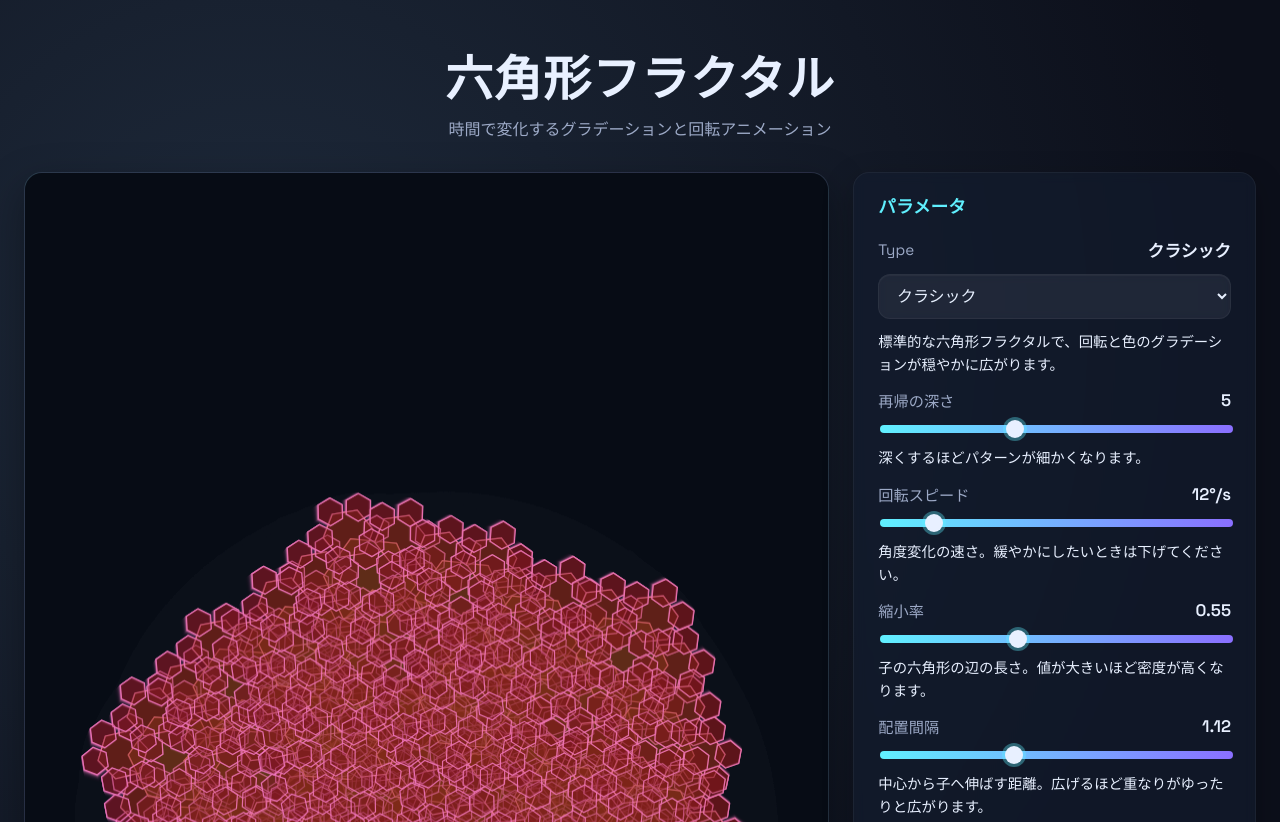
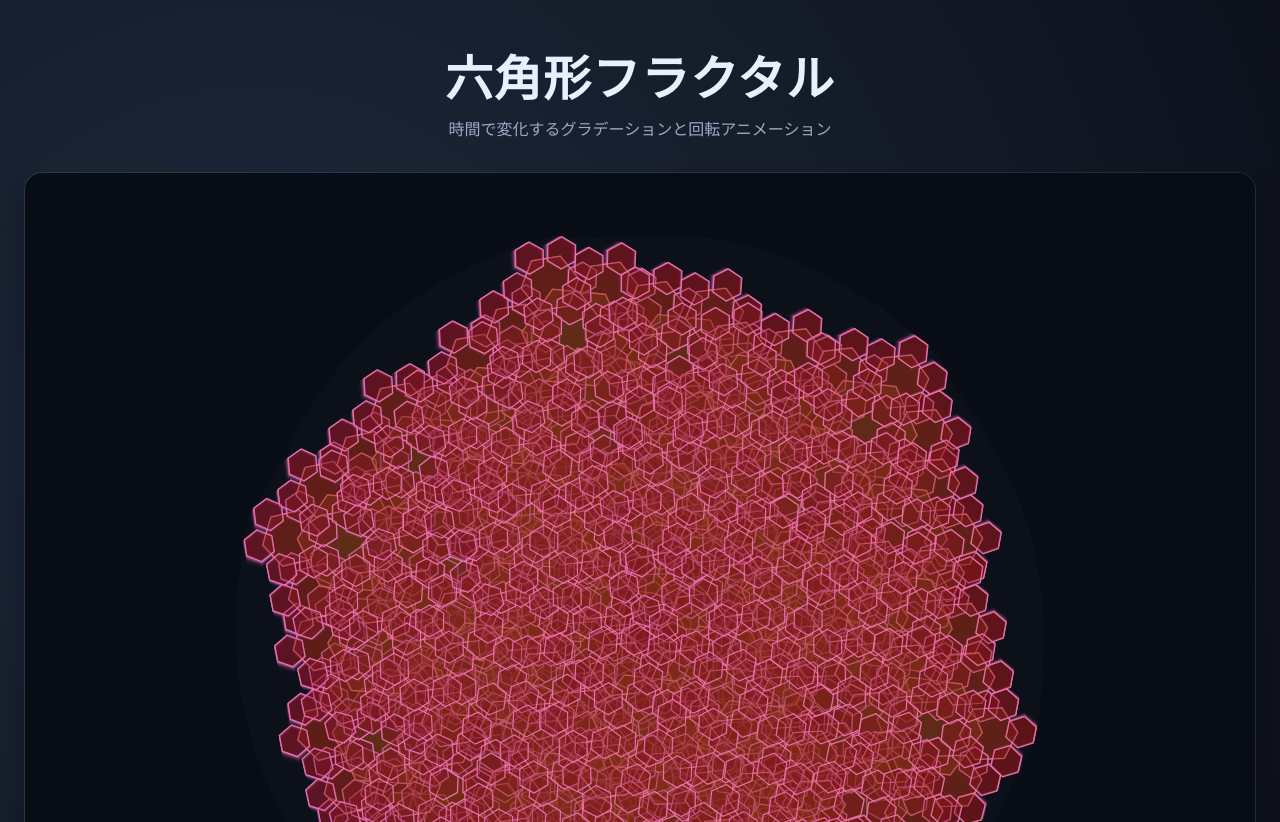
Before and after one commit to eburairu/fractal, a plain HTML site: page index.html in a window 1280 px wide. Shown: the top 822 px of the page. Drawn offline with Linux system fonts and the light colour scheme.

Commit message:
Make canvas sticky and scroll parameters

```diff
--- a/src/styles/style.css
+++ b/src/styles/style.css
@@ -42,9 +42,11 @@ body {
 main {
   flex: 1;
   display: grid;
-  grid-template-columns: minmax(0, 2fr) minmax(280px, 1fr);
-  gap: 1.5rem;
+  grid-template-rows: auto 1fr;
+  gap: 1.25rem;
   padding: 0 1.5rem 2rem;
+  min-height: 0;
+  overflow: hidden;
 }
 
 .canvas-wrapper {
@@ -54,6 +56,9 @@ main {
   border: 1px solid var(--border);
   background: linear-gradient(120deg, rgba(96, 240, 255, 0.08), rgba(138, 111, 255, 0.08));
   box-shadow: 0 15px 40px rgba(0, 0, 0, 0.35);
+  position: sticky;
+  top: 0;
+  z-index: 1;
 }
 
 #fractal {
@@ -67,6 +72,10 @@ main {
   display: grid;
   gap: 1rem;
   align-content: start;
+  grid-template-columns: repeat(auto-fit, minmax(280px, 1fr));
+  overflow-y: auto;
+  padding-right: 0.35rem;
+  min-height: 0;
 }
 
 .info-card {
@@ -177,10 +186,6 @@ footer {
 }
 
 @media (max-width: 900px) {
-  main {
-    grid-template-columns: 1fr;
-  }
-
   .info {
     grid-template-columns: repeat(auto-fit, minmax(240px, 1fr));
   }
```
